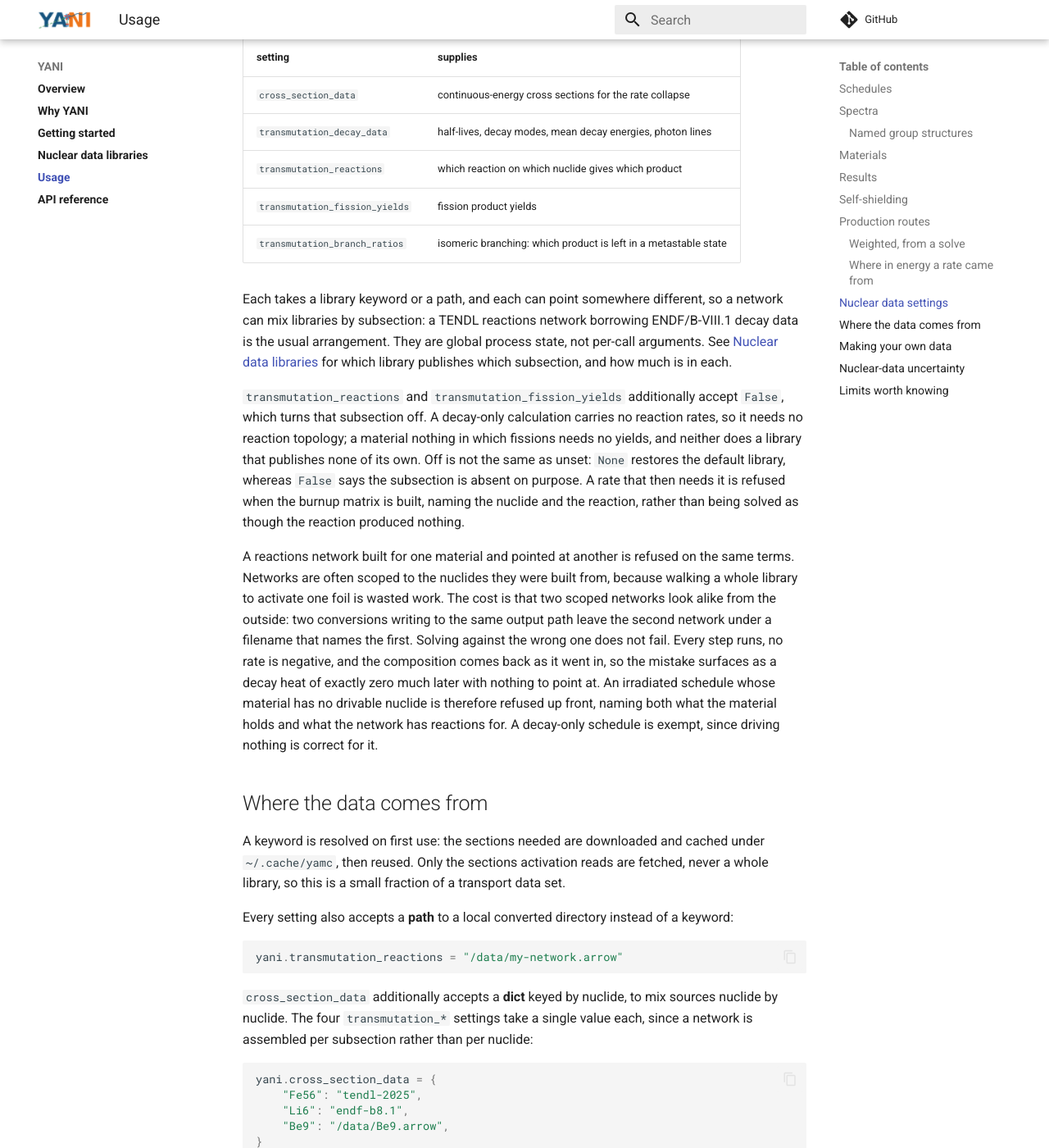
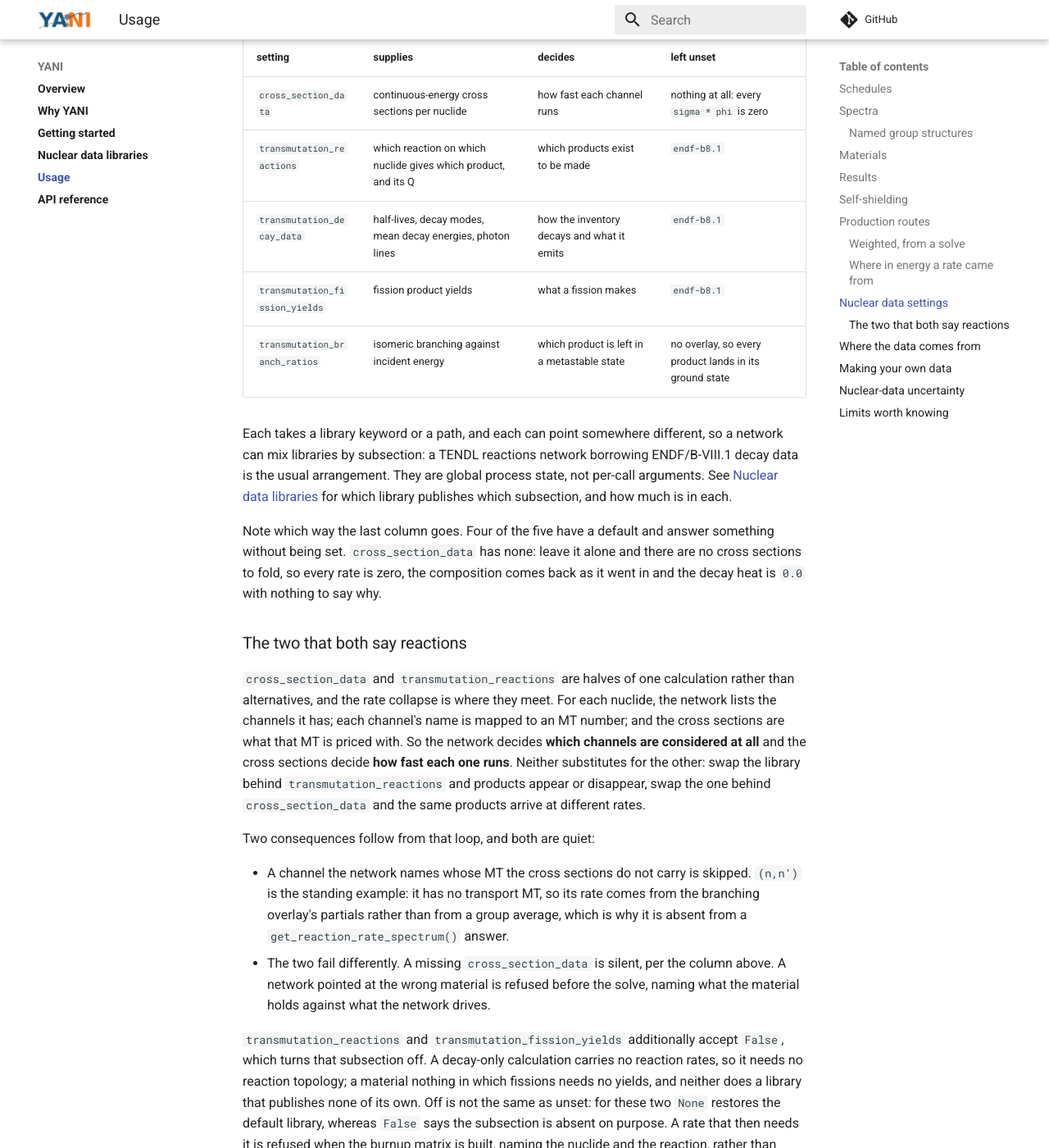
Before and after one commit to fusion-neutronics/yani, an MkDocs documentation site: the page built from docs/usage.md, in a window 1280 px wide and 1400 px high, scrolled down 9825 px. Shown: the whole window at 82% size. Built offline with MkDocs 1.6.1 and Material for MkDocs 9.7.7, drawn with Linux system fonts in a browser that asks for light colours; comment, search, counter and statistics services are not loaded.

Commit message:
Say what each nuclear data setting decides, and what it does unset
The settings table said what each of the five supplies and stopped there, which
leaves the question a reader actually has. Two of them mention reactions and
nothing said how they differ, so the honest test of the page is that the person
who wrote it asked what the difference was.

The table grows two columns. `decides` is what each setting changes about the
answer; `left unset` is what happens if you never touch it, which was previously
scattered and in one place wrong.

`libraries.md` claimed `endf-b8.1` is "the default every unset setting falls back
to". That is wrong twice. `cross_section_data` has no default at all, so an unset
run folds every rate to zero, which is what the Getting started warning box has
always said and which this page contradicted. And an unset
`transmutation_branch_ratios` applies no overlay rather than falling back to a
library, which on a foil whose heat comes from an isomer is the difference
between 98% and 10% of the answer. The keyword table no longer asserts defaults;
the settings table owns them, so there is one place to be right.

`usage.md` had the same defect in smaller form: "`None` restores the default
library" sat in the paragraph about the two subsections that can be switched off
and read as a statement about all five. Scoped to those two.

A new subsection answers the pair directly. The network lists a nuclide's
channels, each is mapped to an MT, and the cross sections price that MT, so one
decides which channels are considered and the other how fast they run. Both
consequences of that are quiet and worth stating: a channel whose MT the cross
sections do not carry is skipped, `(n,n')` being the standing example, and the
two fail differently, one silently and one before the solve.

`libraries.md` also now says what mixing costs, since it recommends mixing.
Asking ENDF/B-VIII.1 for decay data while TENDL supplies the network asks the
decay subsection to cover what the network reaches, and it does: the TENDL-2025
network puts 3,116 nuclides in play and both ENDF/B-VIII.1 and JENDL-5 carry
decay data for all of them. The miss is worth describing anyway, because a
scoped chain can produce it and it is silent: no decay term in the matrix, so
the product accumulates, reports zero activity and zero heat, and cannot be told
apart from a stable one.

```diff
--- a/docs/usage.md
+++ b/docs/usage.md
@@ -479,13 +479,13 @@ energy and keeps no group structure to resolve them onto.
 
 Five module-level settings, read and written like attributes:
 
-| setting | supplies |
-| --- | --- |
-| `cross_section_data` | continuous-energy cross sections for the rate collapse |
-| `transmutation_decay_data` | half-lives, decay modes, mean decay energies, photon lines |
-| `transmutation_reactions` | which reaction on which nuclide gives which product |
-| `transmutation_fission_yields` | fission product yields |
-| `transmutation_branch_ratios` | isomeric branching: which product is left in a metastable state |
+| setting | supplies | decides | left unset |
+| --- | --- | --- | --- |
+| `cross_section_data` | continuous-energy cross sections per nuclide | how fast each channel runs | nothing at all: every `sigma * phi` is zero |
+| `transmutation_reactions` | which reaction on which nuclide gives which product, and its Q | which products exist to be made | `endf-b8.1` |
+| `transmutation_decay_data` | half-lives, decay modes, mean decay energies, photon lines | how the inventory decays and what it emits | `endf-b8.1` |
+| `transmutation_fission_yields` | fission product yields | what a fission makes | `endf-b8.1` |
+| `transmutation_branch_ratios` | isomeric branching against incident energy | which product is left in a metastable state | no overlay, so every product lands in its ground state |
 
 Each takes a library keyword or a path, and each can point somewhere different,
 so a network can mix libraries by subsection: a TENDL reactions network
@@ -494,12 +494,39 @@ process state, not per-call arguments. See
 [Nuclear data libraries](libraries.md) for which library publishes which
 subsection, and how much is in each.
 
+Note which way the last column goes. Four of the five have a default and answer
+something without being set. `cross_section_data` has none: leave it alone and
+there are no cross sections to fold, so every rate is zero, the composition comes
+back as it went in and the decay heat is `0.0` with nothing to say why.
+
+### The two that both say reactions
+
+`cross_section_data` and `transmutation_reactions` are halves of one calculation
+rather than alternatives, and the rate collapse is where they meet. For each
+nuclide, the network lists the channels it has; each channel's name is mapped to
+an MT number; and the cross sections are what that MT is priced with. So the
+network decides **which channels are considered at all** and the cross sections
+decide **how fast each one runs**. Neither substitutes for the other: swap the
+library behind `transmutation_reactions` and products appear or disappear, swap
+the one behind `cross_section_data` and the same products arrive at different
+rates.
+
+Two consequences follow from that loop, and both are quiet:
+
+* A channel the network names whose MT the cross sections do not carry is
+  skipped. `(n,n')` is the standing example: it has no transport MT, so its rate
+  comes from the branching overlay's partials rather than from a group average,
+  which is why it is absent from a `get_reaction_rate_spectrum()` answer.
+* The two fail differently. A missing `cross_section_data` is silent, per the
+  column above. A network pointed at the wrong material is refused before the
+  solve, naming what the material holds against what the network drives.
+
 `transmutation_reactions` and `transmutation_fission_yields` additionally accept
 `False`, which turns that subsection off. A decay-only calculation carries no
 reaction rates, so it needs no reaction topology; a material nothing in which
 fissions needs no yields, and neither does a library that publishes none of its
-own. Off is not the same as unset: `None` restores the default library, whereas
-`False` says the subsection is absent on purpose. A rate that then needs it is
+own. Off is not the same as unset: for these two `None` restores the default
+library, whereas `False` says the subsection is absent on purpose. A rate that then needs it is
 refused when the burnup matrix is built, naming the nuclide and the reaction,
 rather than being solved as though the reaction produced nothing.
 
```
Also changed, not shown: docs/libraries.md (+14 -3 lines).
